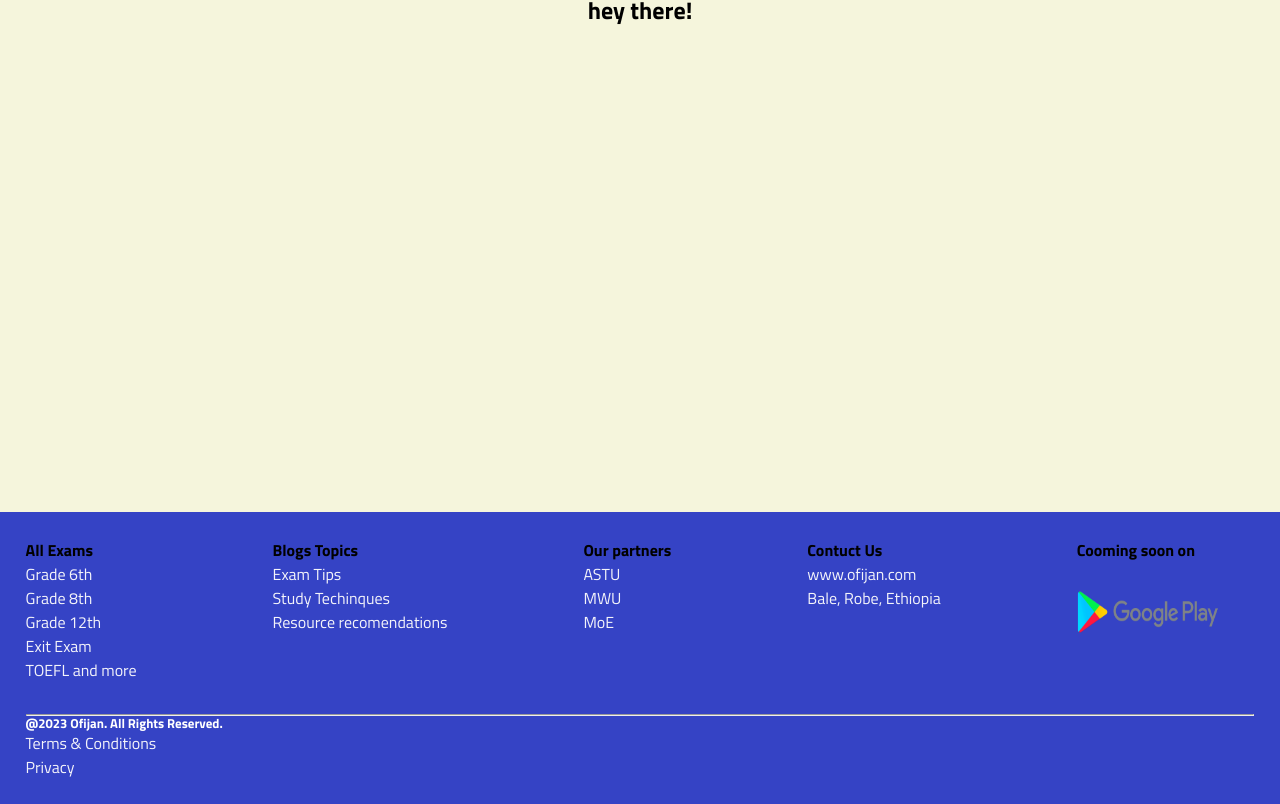
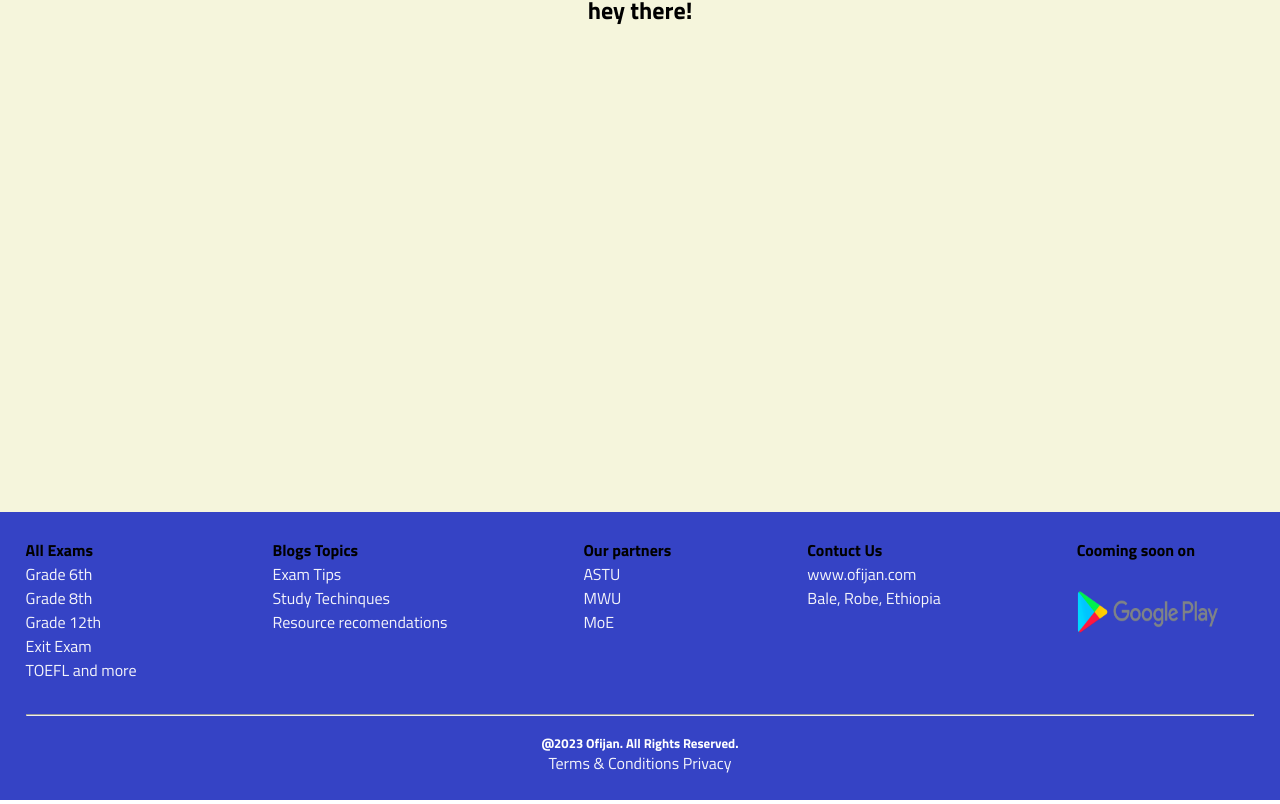
Before and after one commit to tadegits/ofijanreact, a React (Create React App) app: page / in a window 1280 px wide. Shown: the part 258-1062 px from the top of the page. Built offline with nearby package versions, Linux system fonts and the light colour scheme.

Commit message:
footor center

```diff
--- a/src/components/footer/footer.css
+++ b/src/components/footer/footer.css
@@ -64,6 +64,14 @@ hr{
     line-height: 15px;
     color: rgb(255, 255,255);
     font-weight: 600;
+    text-align: center;
+    margin-top: 20px;
+}
+.term{
+    text-align: center;
+}
+.priv{
+    text-align: center;
 }
 @media screen and (max-width: 850px)
 {
@@ -86,7 +94,8 @@ hr{
     };
     .sb__footer-below{
         flex-direction: column;
-        justify-content: left;
+        justify-content: center;
+        text-align: center;
     }
     .sb__footer-below-links{
         flex-direction: column;
--- a/src/components/footer/footer.js
+++ b/src/components/footer/footer.js
@@ -74,16 +74,11 @@ export default function footer() {
                     </p>
                 </div>
                 <div className='sb__footer-below-links'>
-                   <a href='/terms'>
-                    <div>
-                        <p>Terms & Conditions</p>
+
+                    <div className='term'>
+                        <p><a href='/terms'>Terms & Conditions</a> <a href='/privacy'>Privacy</a></p>
                     </div>
-                    </a>
-                    <a href='/terms'>
-                    <div>
-                        <p>Privacy</p>
-                    </div>
-                    </a>
+
                 </div>
             </div>
         </div>
```
